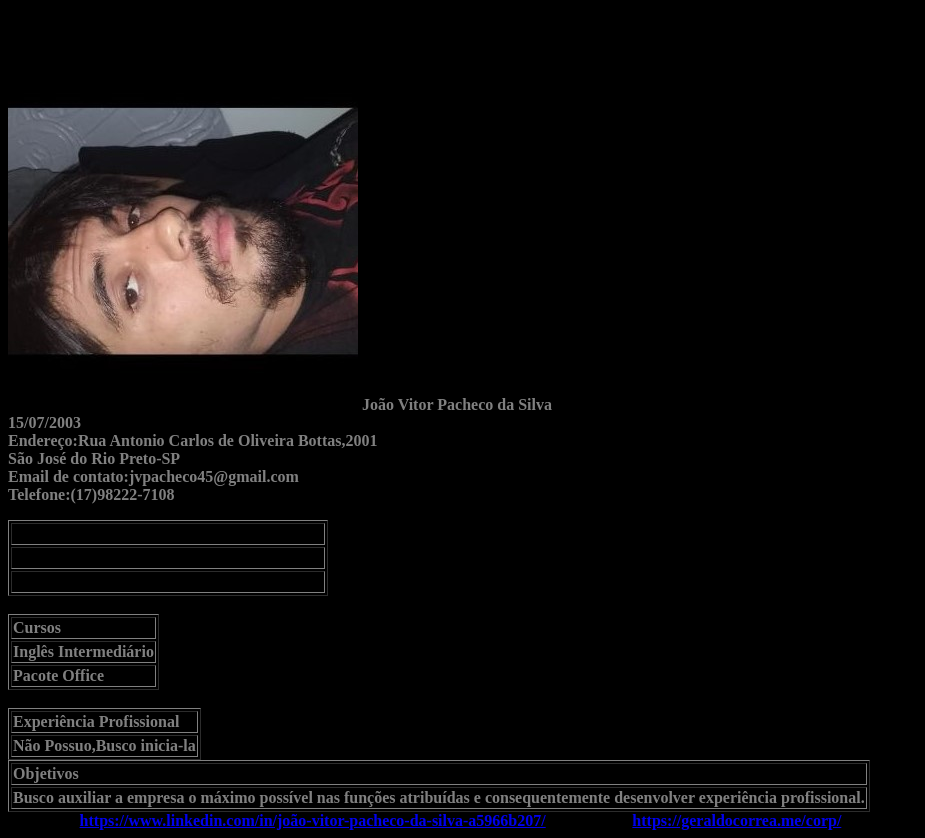
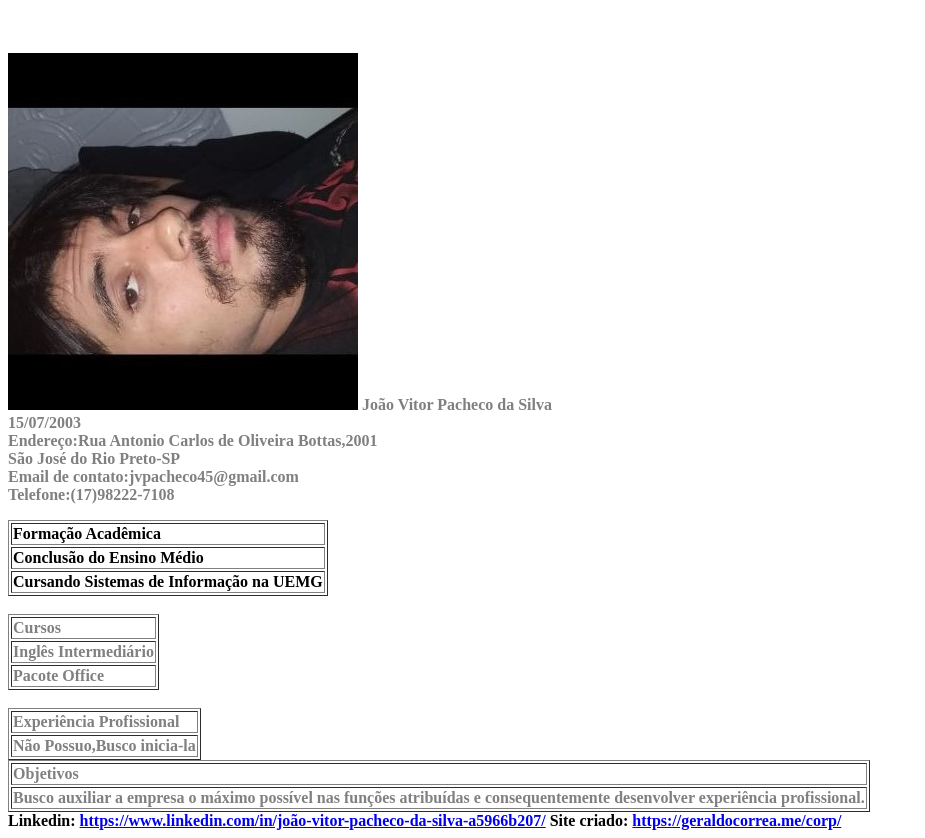
Before and after one commit to jvpacheco45/curriculo, a plain HTML site: page index.html in a window 1280 px wide. Shown: the part 84-922 px from the top of the page, without its empty margins (0-925 px from the left). Drawn offline with Linux system fonts and the light colour scheme.

Commit message:
Update index.html

```diff
--- a/index.html
+++ b/index.html
@@ -2,7 +2,7 @@
 <html>
 <head>
 </head>
-<body bgcolor="black">
+<body bgcolor="white">
 <b><h1><p align="center">Currículo</h1><p><br>
 <br>
 <img src="imagens/ei.jpg">
```
